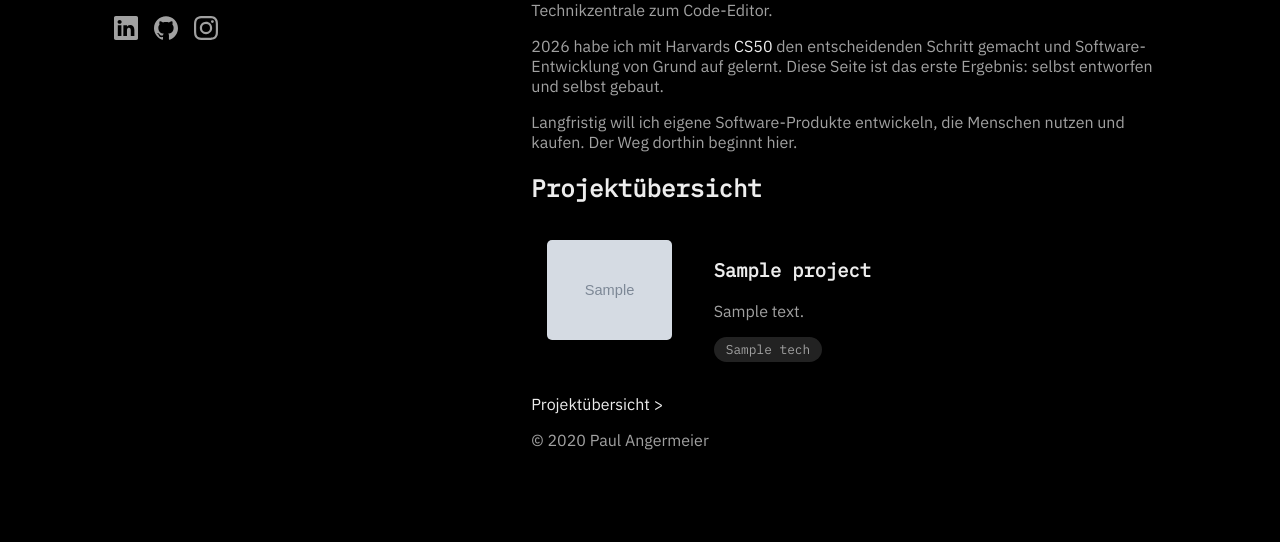
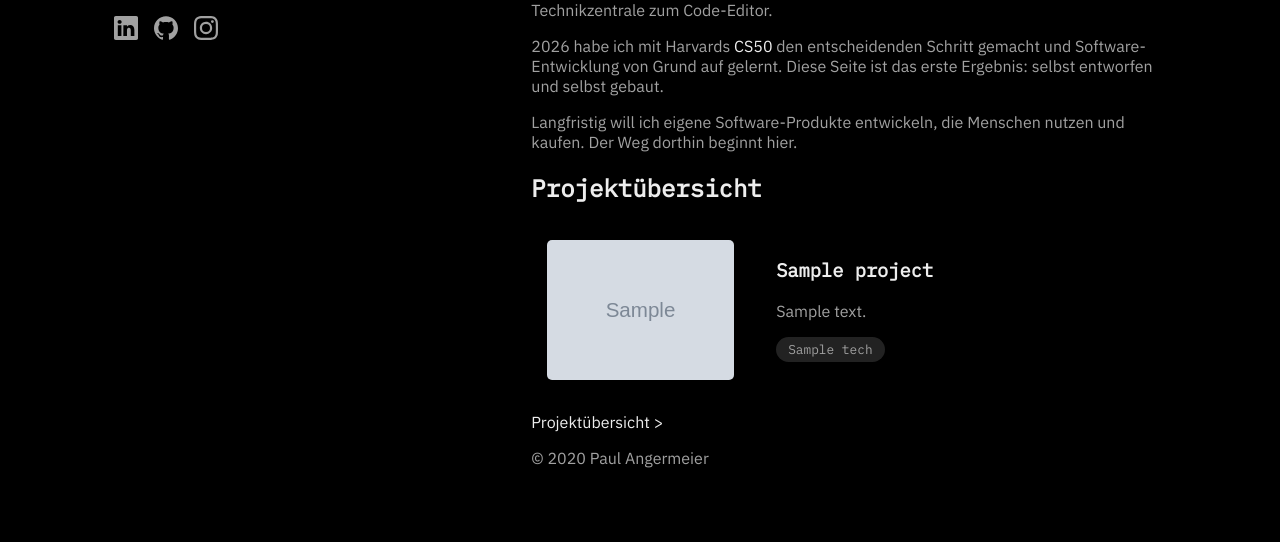
Before and after one commit to paulangermeier/portfolio, a Flask app: template templates/index.html in a window 1280 px wide. Shown: the part 306-848 px from the top of the page. Before the commit the page ends 756 px from the top, so only its background shows below. Run offline with Flask 3, Linux system fonts and the light colour scheme; the template is opened without the code that fills it: most values are stand-ins (such as "Sample title", 1, 10 or a date in 2020); grey boxes marked "Sample" are stand-in pictures; some libraries are stand-ins or nearby versions.

Commit message:
Fix project card image sizing

```diff
--- a/static/style.css
+++ b/static/style.css
@@ -104,19 +104,20 @@ a {
 
 .card-image {
     padding: 1rem;
-    width: 25%;
+    width: 35%;
 }
 
 .card-image img {
-    object-fit: cover;
+    object-fit: contain;
     width: 100%;
-    height: 100px;
+    height: 100%;
     border-radius: 5px;
+    display: block;
 }
 
 .card-description {
     padding: 1rem;
-    width: 75%;
+    width: 65%;
     color: var(--color-text-secondary)
 }
 
```
